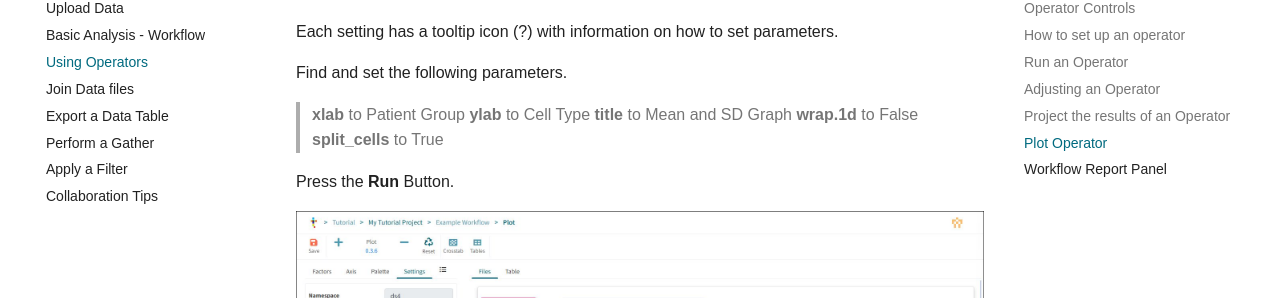
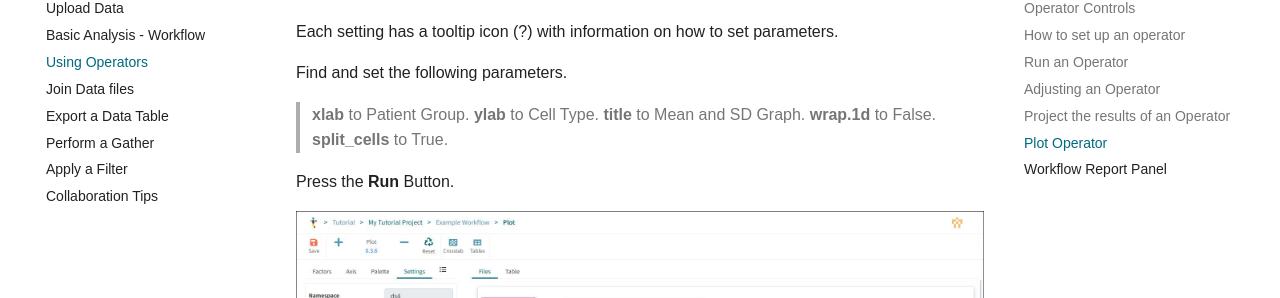
Before and after one commit to tercen/starter_guide, an MkDocs documentation site: the page built from docs/operators.md, in a window 1280 px wide and 900 px high, scrolled down 6903 px. Shown: the part 154-452 px from the top of the window. Built offline with MkDocs 1.6.1 and Material for MkDocs 9.7.7, drawn with Linux system fonts in a browser that asks for light colours; some web fonts are replaced; comment, search, counter and statistics services are not loaded; the version menu is left out.

Commit message:
updates to text and favicon

```diff
--- a/docs/operators.md
+++ b/docs/operators.md
@@ -155,11 +155,11 @@ The Plot operator settings define export file type, image sizes, labels for data
 Each setting has a tooltip icon (?) with information on how to set parameters.
 
 Find and set the following parameters.
-> **xlab** to Patient Group
-> **ylab** to Cell Type
-> **title** to Mean and SD Graph
-> **wrap.1d** to False
-> **split_cells** to True
+> **xlab** to Patient Group.
+> **ylab** to Cell Type.
+> **title** to Mean and SD Graph.
+> **wrap.1d** to False.
+> **split_cells** to True.
 
 Press the **Run** Button.
 
--- a/mkdocs.yml
+++ b/mkdocs.yml
@@ -14,7 +14,8 @@ theme:
   name: material
   # custom_dir: .docs/overrides/
   font: false
-  favicon: https://tercen.com/_assets/brand/fav.png
+  # favicon: https://tercen.com/_assets/brand/fav.png
+  favicon: .docs\images\tercen-logo-sq.svg
   logo: ./images/Small Logo white.png
   icon:
     repo: fontawesome/brands/github
```
